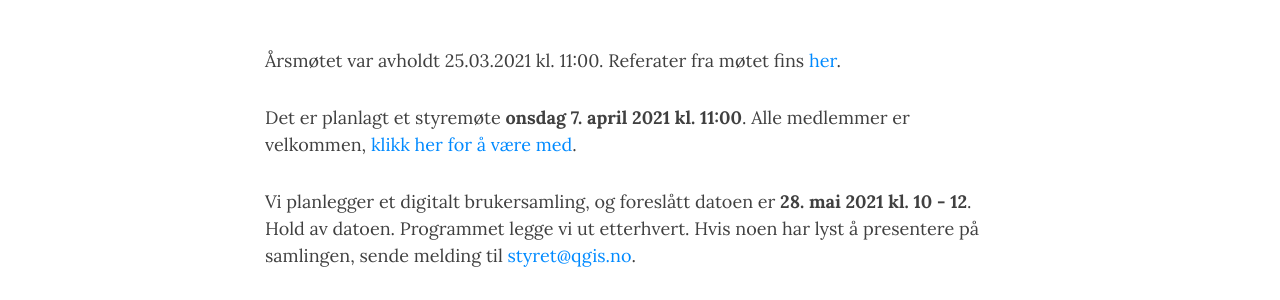
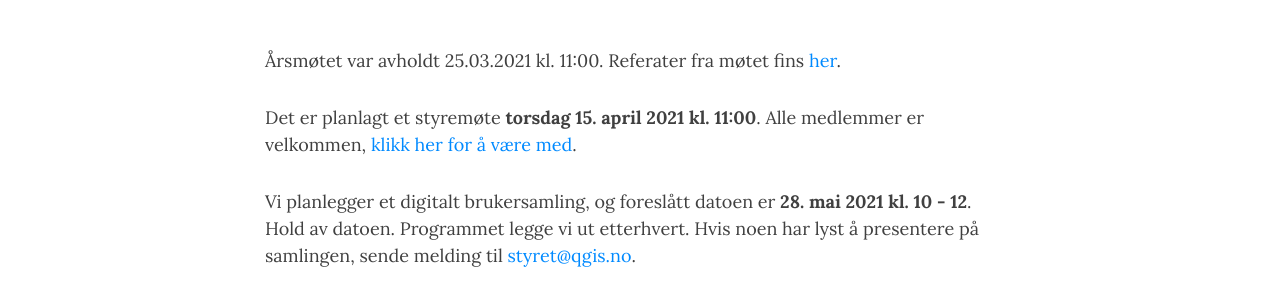
Before and after one commit to qgisnorge/qgisnorge.github.io, a Jekyll site: the page built from _posts/2021-03-25-aktiviteter.md, in a window 1280 px wide and 1069 px high. Shown: the part 279-579 px from the top of the window. Built offline with Jekyll 4.4.1, drawn with Linux system fonts in a browser that asks for light colours; nearby versions of some CDN libraries; comment, search, counter and statistics services are not loaded.

Commit message:
Update 2021-03-25-aktiviteter.md

```diff
--- a/_posts/2021-03-25-aktiviteter.md
+++ b/_posts/2021-03-25-aktiviteter.md
@@ -6,6 +6,6 @@ tags: [2021,årsmøte]
 
 Årsmøtet var avholdt 25.03.2021 kl. 11:00. Referater fra møtet fins [her](https://raw.githubusercontent.com/qgisnorge/qgisnorge.github.io/master/dokumenter/aarsmoeter/QGIS_aarsmoete_20210325.pdf).
 
-Det er planlagt et styremøte **onsdag 7. april 2021 kl. 11:00**. Alle medlemmer er velkommen, [klikk her for å være med](https://teams.microsoft.com/l/meetup-join/19%3ameeting_ODI5ZWRiMmYtNjcwYy00Y2VjLWFhYzYtYWVhODBmNzcxMTk1%40thread.v2/0?context=%7b%22Tid%22%3a%220591ba1f-7671-4e03-9b2f-b1800a28a4ff%22%2c%22Oid%22%3a%22fa55e511-83cc-4af4-af99-f48ff78b2b66%22%7d).
+Det er planlagt et styremøte **torsdag 15. april 2021 kl. 11:00**. Alle medlemmer er velkommen, [klikk her for å være med](https://teams.microsoft.com/l/meetup-join/19%3ameeting_ODI5ZWRiMmYtNjcwYy00Y2VjLWFhYzYtYWVhODBmNzcxMTk1%40thread.v2/0?context=%7b%22Tid%22%3a%220591ba1f-7671-4e03-9b2f-b1800a28a4ff%22%2c%22Oid%22%3a%22fa55e511-83cc-4af4-af99-f48ff78b2b66%22%7d).
 
 Vi planlegger et digitalt brukersamling, og foreslått datoen er **28. mai 2021 kl. 10 - 12**. Hold av datoen. Programmet legge vi ut etterhvert. Hvis noen har lyst å presentere på samlingen, sende melding til [styret@qgis.no](styret@qgis.no).
```
